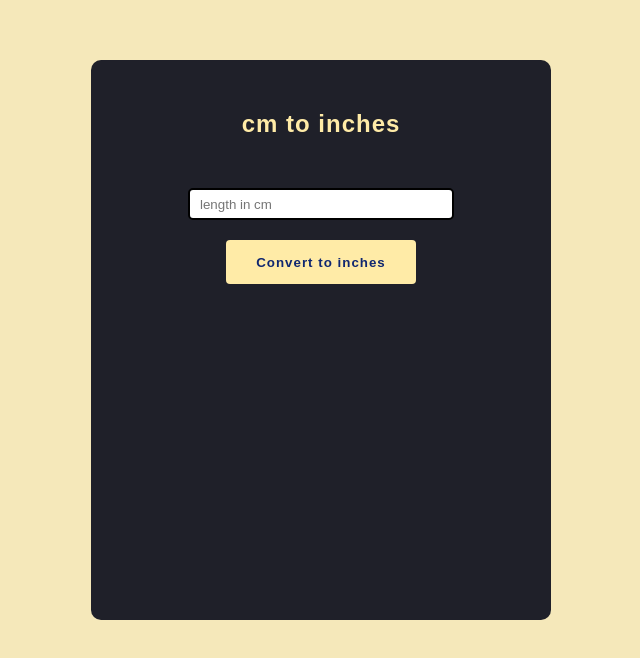
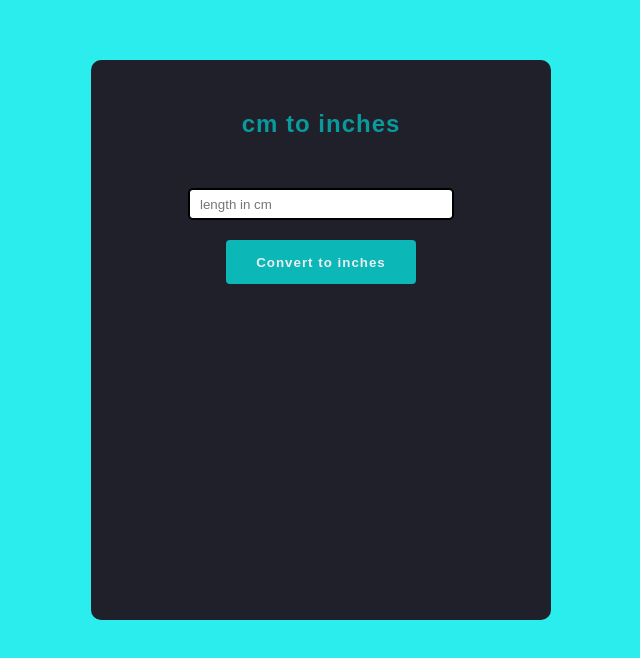
Before and after one commit to ayishwaryaC/JavaScript-Projects, a plain HTML site: page Length converter/index.html in a window 1280 px wide. Shown: the part 140-798 px from the top of the page, without its empty margins (319-959 px from the left). Drawn offline with Linux system fonts and the light colour scheme.

Commit message:
Update style2.css

```diff
--- a/Length converter/style2.css
+++ b/Length converter/style2.css
@@ -2,7 +2,7 @@ html,
 body{
    margin: 0;
    font-family: 'Poppins', sans-serif;
-   background-color:#f5e8ba;
+   background-color:#2ceded;
 }
 
 #wrapper div,#wrapper h2{
@@ -12,7 +12,7 @@ body{
 }
 
 h2{
-    color:#ffeba7;
+    color:#0a999c;
     letter-spacing: 1px;
 }
 input{
@@ -38,14 +38,14 @@ input:active{
 
 button{
     margin-top:20px;
-    background-color:#ffeba7;
+    background-color:#0cb7b7;
     border-radius: 4px;
     height: 44px;
     font-weight: 600;
     padding: 0 30px;
     letter-spacing: 1px;
     border: none;
-    color: #102770;
+    color: #eceded;
 }
 
 button:hover{
```
